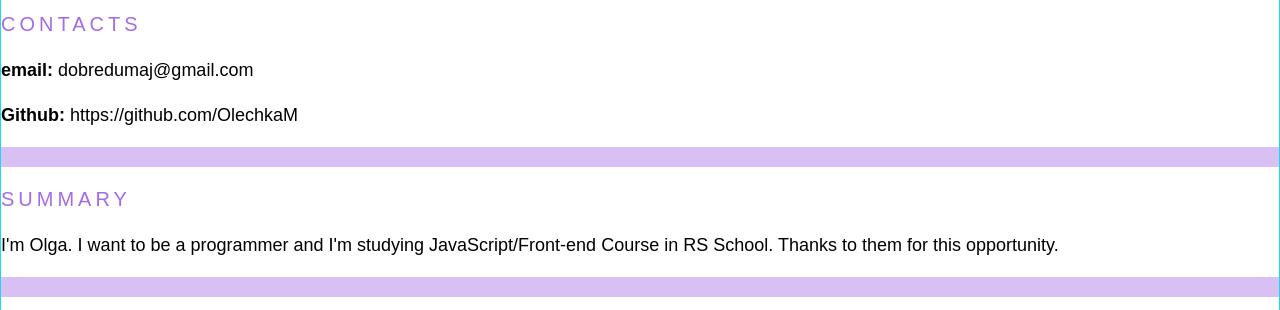
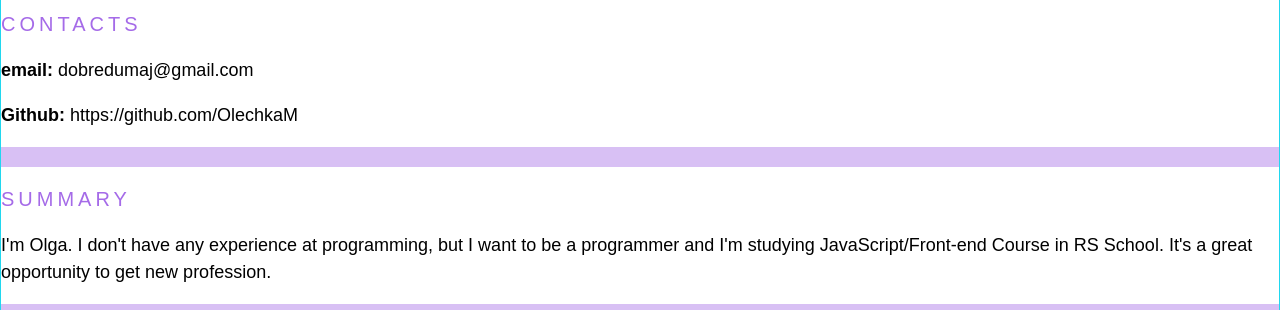
Before and after one commit to OlechkaM/rsschool-cv, a plain HTML site: page index.html in a window 1280 px wide. Shown: the part 457-767 px from the top of the page. Drawn offline with Linux system fonts and the light colour scheme.

Commit message:
feat: upgrade files

```diff
--- a/index.html
+++ b/index.html
@@ -1,6 +1,5 @@
 <!DOCTYPE html>
 <html lang="en">
-
 <head>
     <meta charset="UTF-8">
     <meta http-equiv="X-UA-Compatible" content="IE=edge">
@@ -39,8 +38,7 @@
             <hr>
             <section id="summary">
                 <h2 class="section-title"> Summary</h2>
-                <p>I'm Olga. I want to be a programmer and I'm studying JavaScript/Front-end Course in RS School. Thanks
-                    to them for this opportunity.</p>
+                <p>I'm Olga. I don't have any experience at programming, but I want to be a programmer and I'm studying JavaScript/Front-end Course in RS School. It's a great opportunity to get new profession.</p>
             </section>
             <hr>
             <section id="skills">
```
Also changed, not shown: 2 other files.
